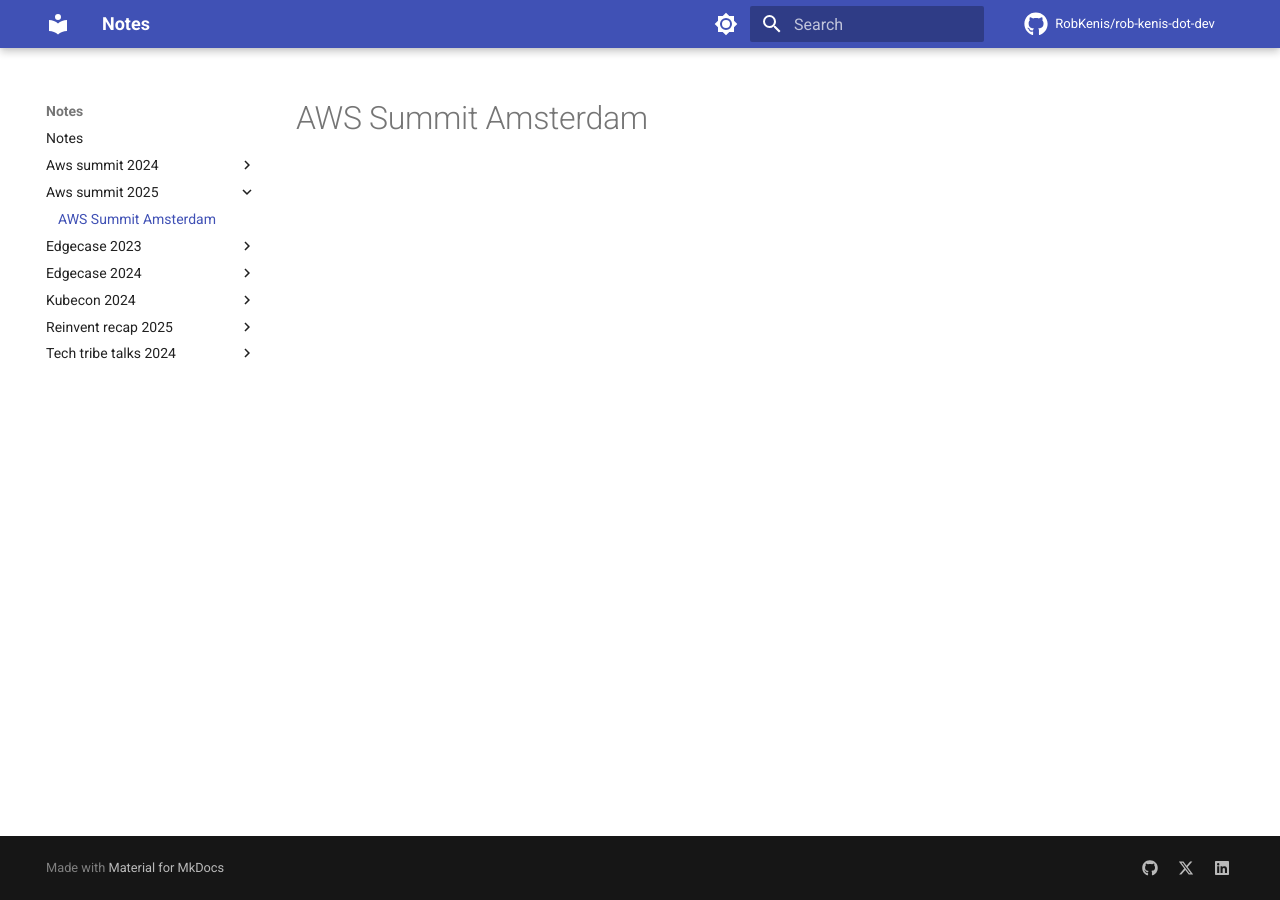
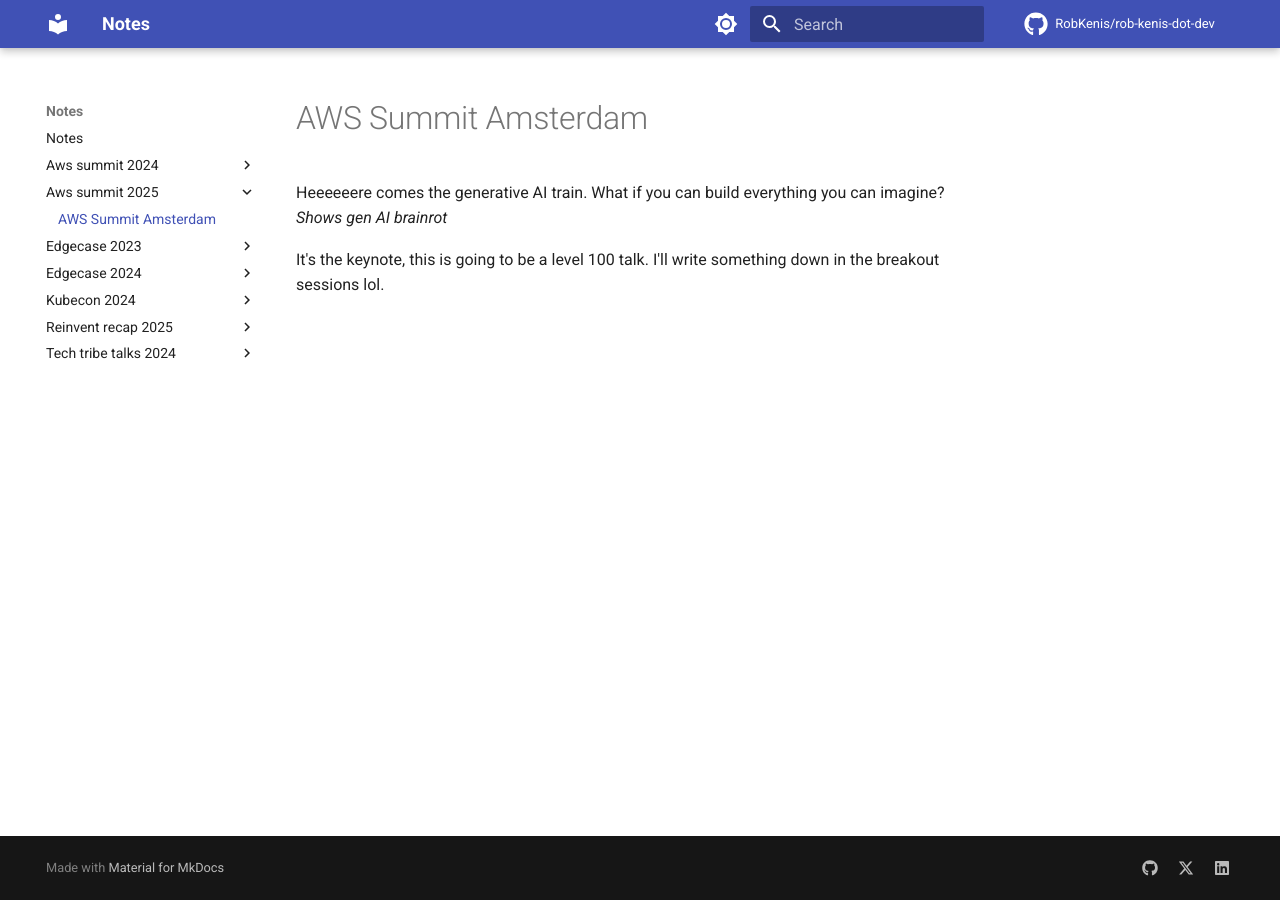
Before and after one commit to RobKenis/rob-kenis-dot-dev, an MkDocs documentation site: the page built from docs/aws-summit-2025/0-keynote.md, in a window 1280 px wide. Built offline with MkDocs 1.6.1 and Material for MkDocs 9.7.7, drawn with Linux system fonts in a browser that asks for light colours; comment, search, counter and statistics services are not loaded.

Commit message:
Add notes on keynote

```diff
--- a/docs/aws-summit-2025/0-keynote.md
+++ b/docs/aws-summit-2025/0-keynote.md
@@ -1 +1,5 @@
 # AWS Summit Amsterdam
+
+Heeeeeere comes the generative AI train. What if you can build everything you can imagine? _Shows gen AI brainrot_
+
+It's the keynote, this is going to be a level 100 talk. I'll write something down in the breakout sessions lol.
```
